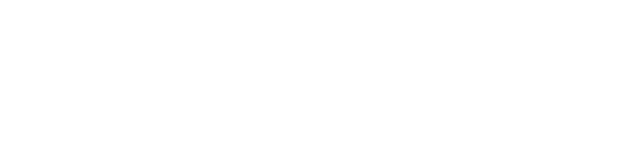
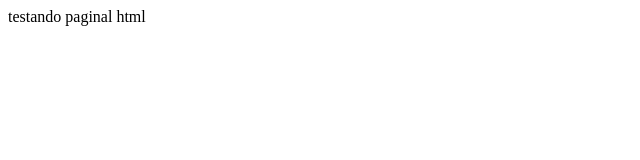
Before and after one commit to vengefful/tribute-page, a plain HTML site: page index.html in a window 1280 px wide. Shown: the whole page, without its empty margins (0-640 px from the left). Drawn offline with Linux system fonts and the light colour scheme.

Commit message:
updating

```diff
--- a/index.html
+++ b/index.html
@@ -8,7 +8,7 @@
 </head>
 
 <body>
-
+  testando paginal html
 </body>
 
 </html>
```
